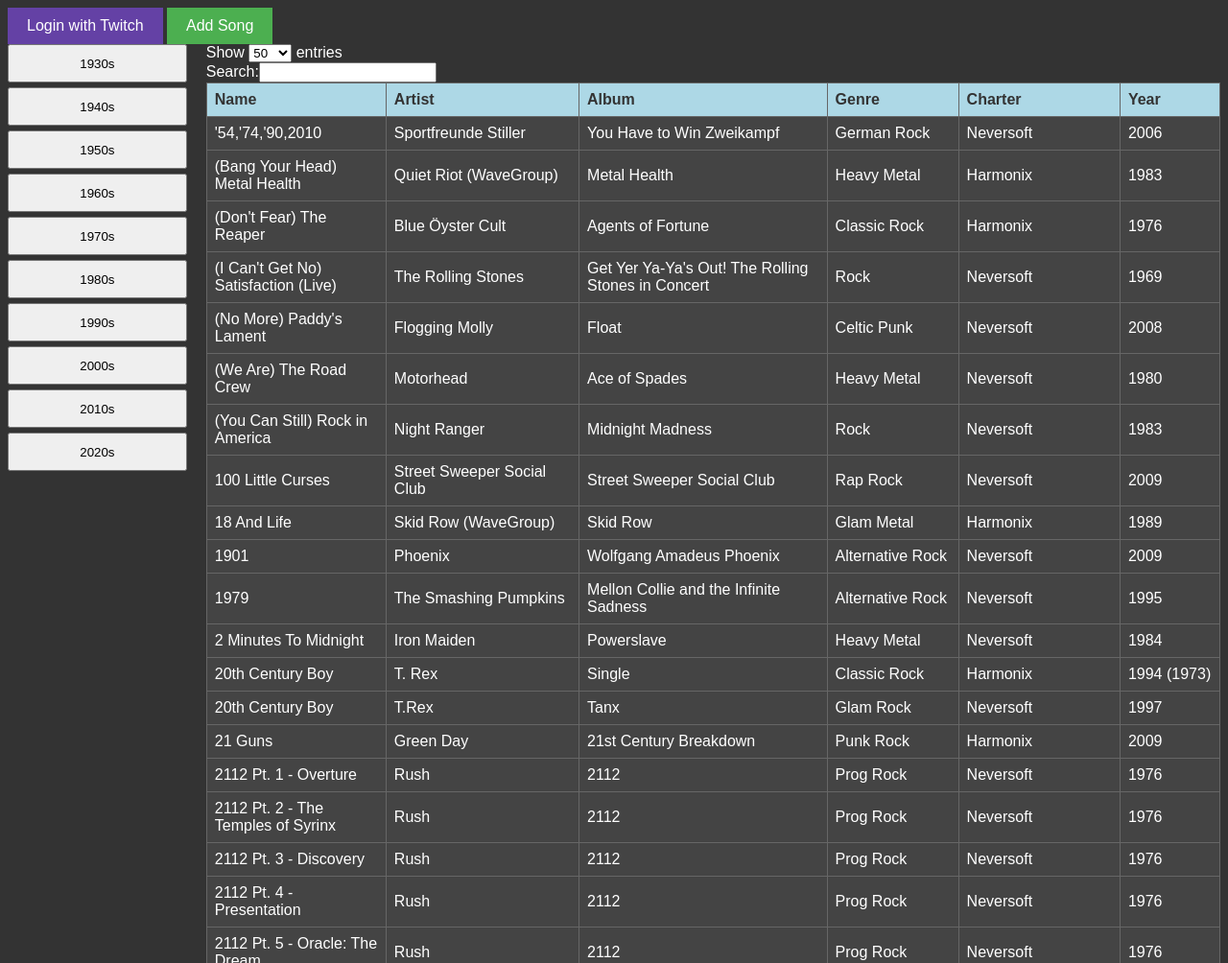
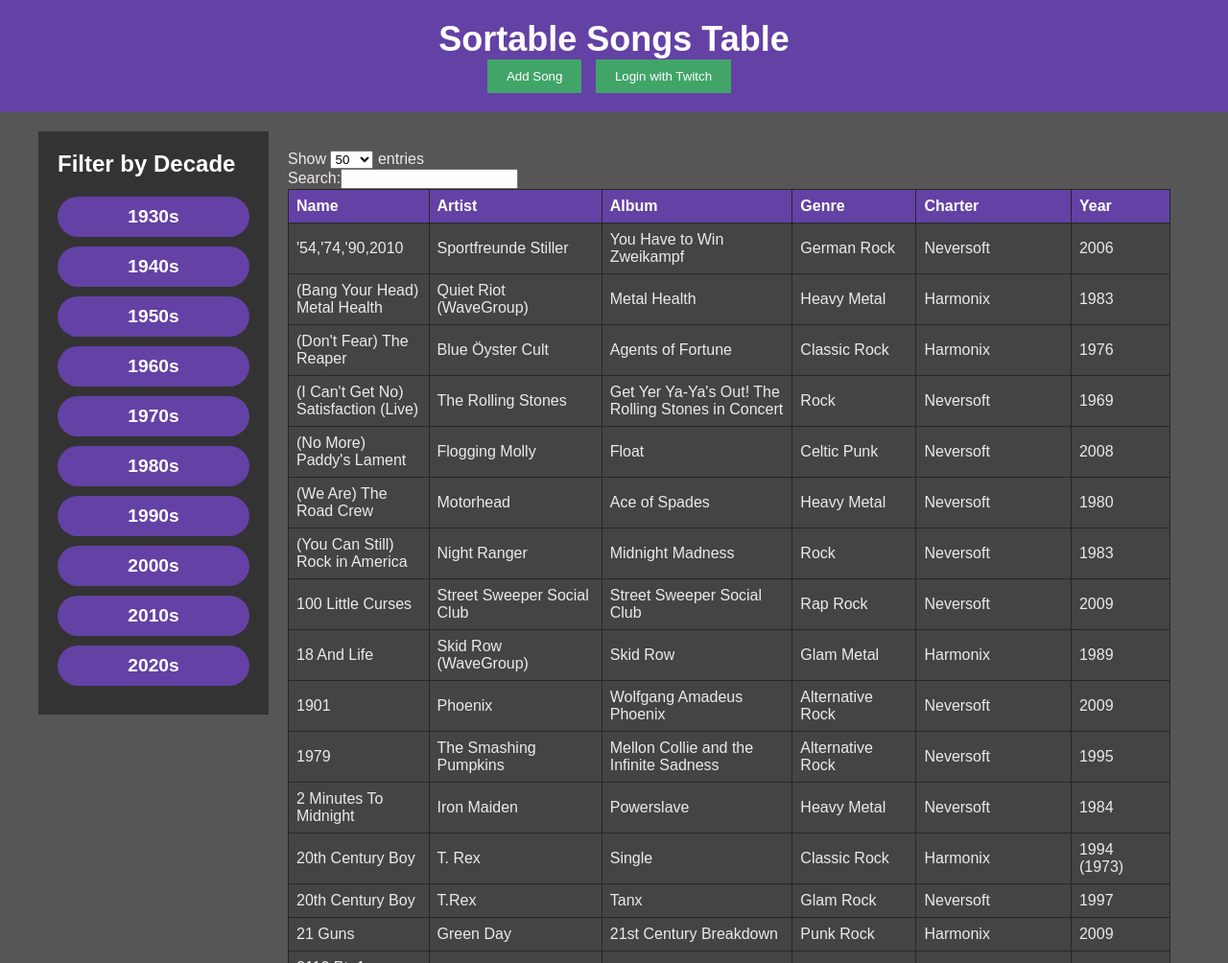
Before and after one commit to AnthonyIsMe/Clone-Hero-Songs, a plain HTML site: page index.html in a window 1280 px wide. Shown: the top 1004 px of the page at 96% size. Drawn offline with nearby package versions, Linux system fonts and the light colour scheme.

Commit message:
Looks better

```diff
--- a/index.html
+++ b/index.html
@@ -5,130 +5,119 @@
     <meta name="viewport" content="width=device-width, initial-scale=1.0" />
     <title>Sortable Songs Table</title>
     <style>
-      /* Styling for body */
+      /* Global Styles */
       body {
-        background-color: #333; /* Darker background color */
-        color: #fff; /* Text color */
+        background-color: #575656; /* Lighter background color */
+        color: #ede9e9; /* Text color */
         font-family: Arial, sans-serif; /* Font family */
+        margin: 0;
+        padding: 0;
       }
 
-      /* Styling for table */
+      .container {
+        max-width: 1200px; /* Set maximum width for content */
+        margin: 0 auto; /* Center content horizontally */
+        padding: 20px;
+      }
+
+      /* Header Styles */
+      header {
+        background-color: #6441a5; /* Header background color */
+        color: #fff; /* Text color */
+        padding: 20px;
+        text-align: center;
+      }
+
+      h1 {
+        margin: 0;
+        font-size: 36px;
+      }
+
+      #twitchLoginButton,
+      #openFormButton {
+        background-color: #41a569; /* Button background color */
+        color: #fff; /* Button text color */
+        border: none; /* Remove button border */
+        padding: 10px 20px; /* Padding */
+        margin-right: 10px; /* Add margin between buttons */
+        cursor: pointer; /* Cursor style */
+      }
+
+      #twitchLoginButton:hover,
+      #openFormButton:hover {
+        background-color: #ff5733; /* Hover background co
+        lor */
+        transform: scale(110%) rotate(-2deg);
+      }
+
+      /* Sidebar Styles */
+      #sidebar {
+        background-color: #333; /* Sidebar background color */
+        color: #fff; /* Text color */
+        padding: 20px;
+        width: 200px;
+        float: left;
+      }
+
+      #sidebar h2 {
+        margin-top: 0;
+        font-size: 24px;
+      }
+
+      #sidebar button {
+        background-color: #6441a5; /* Button background color */
+        color: #fff; /* Button text color */
+        border: none; /* Remove button border */
+        border-radius: 80px;
+        padding: 10px 20px; /* Padding */
+        margin-bottom: 10px; /* Add margin between buttons */
+        width: 100%;
+        display: block;
+        text-align: center;
+        font-weight: 900;
+        font-size: larger;
+        cursor: pointer; /* Cursor style */
+      }
+      #sidebar button:hover {
+        transform: scale(110%);
+      }
+      #sidebar button.active {
+        background-color: #ff5733; /* Active button background color */
+      }
+
+      /* Table Styles */
+      #tableContainer {
+        margin-left: 240px; /* Adjust margin to leave space for sidebar */
+        padding: 20px;
+      }
+
       #songsTable {
-        background-color: #444; /* Slightly lighter background color for table */
+        background-color: #454445; /* Table background color */
         border-collapse: collapse; /* Collapse table borders */
         width: 100%; /* Table width */
       }
 
+      #songsTable th,
+      #songsTable td {
+        border: 1px solid #262626; /* Border color */
+        padding: 8px; /* Padding */
+      }
+
       #songsTable th {
-        background-color: lightblue; /* Light blue background color for column headers */
-        color: #333; /* Text color */
-        padding: 10px; /* Padding */
+        background-color: #6441a5; /* Header background color */
+        color: #ffffff; /* Text color */
         text-align: left; /* Text alignment */
       }
 
-      #songsTable th,
-      #songsTable td {
-        border: 1px solid #666; /* Border color */
-        padding: 8px; /* Padding */
+      #songsTable tbody tr:hover {
+        background-color: #747373; /* Hover background color */
+        cursor: pointer;
       }
-
-      /* Styling for Twitch Login Button */
-      #twitchLoginButton {
-        background-color: #6441a5; /* Button background color */
-        color: #fff; /* Button text color */
-        border: none; /* Remove button border */
-        padding: 10px 20px; /* Padding */
-        font-size: 16px; /* Font size */
-        cursor: pointer; /* Cursor style */
-        align-content: flex-end;
-      }
-
-      /* Styling for Twitch Username Display */
-      #twitchUsernameDisplay {
-        margin-top: 10px; /* Margin from the top */
-      }
-
-      /* Styling for Song Form */
-      #songForm {
-        margin-top: 20px; /* Margin from the top */
-      }
-
-      /* Styling for Add Song Button */
-      #openFormButton {
-        background-color: #4caf50; /* Button background color */
-        color: #fff; /* Button text color */
-        border: none; /* Remove button border */
-        padding: 10px 20px; /* Padding */
-        font-size: 16px; /* Font size */
-        cursor: pointer; /* Cursor style */
-      }
-
-      #container {
-            display: flex;
-
-        }
-
-        #sidebar {
-            width: 200px; /* Adjust width as needed */
-            display: flex;
-            flex-direction: column;
-        }
-        .active {
-  background-color: #ff5733; /* Change to desired active color */
-}
-
-        #sidebar button {
-            /* flex-grow: 1; */
-            height: 40px; /* Adjust the height as needed */
-            margin-bottom: 5px; /* Add margin between buttons */
-        }
-
-        #tableContainer {
-            flex-grow: 1;
-            margin-left: 20px; /* Adjust margin to leave space between sidebar and table */
-        }
-        @media screen and (max-width: 600px) {
-            /* Adjustments for smaller screens */
-            body {
-                font-size: 14px; /* Increase the base font size */
-            }
-            #twitchLoginButton,
-            #openFormButton {
-                padding: 12px 24px; /* Increase button padding */
-                font-size: 16px; /* Increase button font size */
-            }
-            #songsTable th,
-            #songsTable td {
-                font-size: 14px; /* Increase table cell font size */
-            }
-            #sidebar button {
-                height: 50px; /* Increase button height */
-                font-size: 16px; /* Increase button font size */
-            }
-            #container {
-                flex-direction: column; /* Adjust layout for smaller screens */
-            }
-            #sidebar {
-                width: 100%; /* Occupy full width on smaller screens */
-            }
-        }
-        #songsTable tbody tr:hover {
-    cursor: pointer;
-    background-color: aquamarine;
-}
-        /* CSS class for active state of filter buttons */
-
     </style>
   </head>
   <body>
-    <!-- Twitch Login Button -->
-    <button id="twitchLoginButton">Login with Twitch</button>
-
-    <!-- Display Twitch Username -->
-    <div id="twitchUsernameDisplay" style="display: none">
-      Logged in as: <span id="twitchUsername"></span>
-    </div>
-
+    <header>
+      <h1>Sortable Songs Table</h1>
       <!-- Song Form -->
       <button id="openFormButton">Add Song</button>
       <form id="songForm" style="display: none">
@@ -139,31 +128,62 @@
         <!-- Add input fields for other song properties -->
         <button type="submit">Add</button>
       </form>
-    <div id="container">
+      <!-- Twitch Login Button -->
+      <button id="twitchLoginButton">Login with Twitch</button>
+
+      <!-- Display Twitch Username -->
+      <div id="twitchUsernameDisplay" style="display: none">
+        Logged in as: <span id="twitchUsername"></span>
+      </div>
+    </header>
+
+    <div class="container">
+      <!-- Sidebar -->
       <div id="sidebar">
-            <button id="1930" onclick="toggleFilterByDecade(1930, 1939)">1930s</button>
-            <button id="1940" onclick="toggleFilterByDecade(1940, 1949)">1940s</button>
-            <button id="1950" onclick="toggleFilterByDecade(1950, 1959)">1950s</button>
-            <button id="1960" onclick="toggleFilterByDecade(1960, 1969)">1960s</button>
-            <button id="1970" onclick="toggleFilterByDecade(1970, 1979)">1970s</button>
-            <button id="1980" onclick="toggleFilterByDecade(1980, 1989)">1980s</button>
-            <button id="1990" onclick="toggleFilterByDecade(1990, 1999)">1990s</button>
-            <button id="2000" onclick="toggleFilterByDecade(2000, 2009)">2000s</button>
-            <button id="2010" onclick="toggleFilterByDecade(2010, 2019)">2010s</button>
-            <button id="2020" onclick="toggleFilterByDecade(2020, 2029)">2020s</button>
+        <h2>Filter by Decade</h2>
+        <button id="1930" onclick="toggleFilterByDecade(1930, 1939)">
+          1930s
+        </button>
+        <button id="1940" onclick="toggleFilterByDecade(1940, 1949)">
+          1940s
+        </button>
+        <button id="1950" onclick="toggleFilterByDecade(1950, 1959)">
+          1950s
+        </button>
+        <button id="1960" onclick="toggleFilterByDecade(1960, 1969)">
+          1960s
+        </button>
+        <button id="1970" onclick="toggleFilterByDecade(1970, 1979)">
+          1970s
+        </button>
+        <button id="1980" onclick="toggleFilterByDecade(1980, 1989)">
+          1980s
+        </button>
+        <button id="1990" onclick="toggleFilterByDecade(1990, 1999)">
+          1990s
+        </button>
+        <button id="2000" onclick="toggleFilterByDecade(2000, 2009)">
+          2000s
+        </button>
+        <button id="2010" onclick="toggleFilterByDecade(2010, 2019)">
+          2010s
+        </button>
+        <button id="2020" onclick="toggleFilterByDecade(2020, 2029)">
+          2020s
+        </button>
       </div>
+
       <!-- Songs Table -->
-    <div id="tableContainer"></div>
+      <div id="tableContainer">
         <table id="songsTable">
           <thead>
             <tr>
-          <th style="background-color: lightblue">Name</th>
+              <th>Name</th>
               <th>Artist</th>
               <th>Album</th>
               <th>Genre</th>
               <th>Charter</th>
               <th>Year</th>
-          <!-- Keep the <th> elements for sorting and searching functionality -->
             </tr>
           </thead>
           <tbody>
@@ -172,6 +192,7 @@
         </table>
       </div>
     </div>
+
     <!-- JavaScript Libraries -->
     <script src="https://code.jquery.com/jquery-3.6.0.min.js"></script>
     <script src="https://cdn.datatables.net/1.10.24/js/jquery.dataTables.js"></script>
@@ -186,20 +207,26 @@
             "https://id.twitch.tv/oauth2/authorize?client_id=n1vistizrmcpocmdii2a75sc382aos&redirect_uri=https://anthonyisme.github.io/Clone-Hero-Songs/&response_type=code&scope=user:read:email";
           // Replace YOUR_CLIENT_ID and YOUR_REDIRECT_URI with your Twitch application's values
         });
-        $('#songsTable tbody').on('click', 'tr', function () {
-        var rowData = $(this).find('td:first-child').text() + ' - ' + $(this).find('td:nth-child(2)').text();
-        navigator.clipboard.writeText(rowData)
+        $("#songsTable tbody").on("click", "tr", function () {
+          var rowData =
+            $(this).find("td:first-child").text() +
+            " - " +
+            $(this).find("td:nth-child(2)").text();
+          navigator.clipboard
+            .writeText(rowData)
             .then(function () {
-                alert('Name and Artist copied to clipboard: ' + rowData);
+              alert("Name and Artist copied to clipboard: " + rowData);
             })
             .catch(function (error) {
-                console.error('Error copying to clipboard: ', error);
+              console.error("Error copying to clipboard: ", error);
             });
         });
-    $('#songsTable tbody').on('mouseenter', 'tr', function () {
-        $(this).attr('title', 'Click to copy');
-    }).on('mouseleave', 'tr', function () {
-        $(this).removeAttr('title');
+        $("#songsTable tbody")
+          .on("mouseenter", "tr", function () {
+            $(this).attr("title", "Click to copy");
+          })
+          .on("mouseleave", "tr", function () {
+            $(this).removeAttr("title");
           });
         // Form Toggle Button Click Handler
         $("#openFormButton").click(function () {
@@ -279,10 +306,12 @@
         table.search("").draw();
 
         // Apply or remove filter based on state
-    var activeFilters = Object.keys(filterStates).filter(year => filterStates[year]);
+        var activeFilters = Object.keys(filterStates).filter(
+          (year) => filterStates[year]
+        );
         if (activeFilters.length > 0) {
           var yearsToDisplay = [];
-        activeFilters.forEach(year => {
+          activeFilters.forEach((year) => {
             for (let i = 0; i < 10; i++) {
               yearsToDisplay.push(parseInt(year) + i);
             }
@@ -293,9 +322,6 @@
           table.column(5).search("").draw(); // Clear the search
         }
       }
-
-
-
     </script>
   </body>
 </html>
```
Lines whose indentation alone changed are shown as unchanged.
